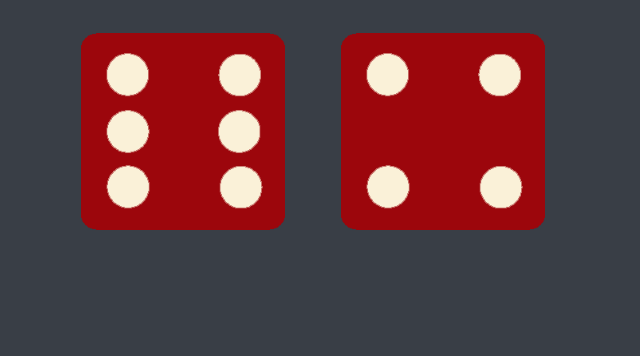
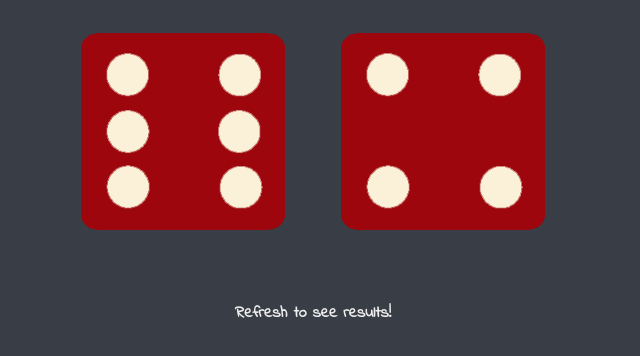
Before and after one commit to Terdanny1/Dice-Game, a plain HTML site: page index.html in a window 1280 px wide. Shown: the part 262-618 px from the top of the page, without its empty margins (327-967 px from the left). Drawn offline with Linux system fonts and the light colour scheme.

Commit message:
add a footer

```diff
--- a/index.html
+++ b/index.html
@@ -27,7 +27,7 @@
 
       <script src="index.js"></script>
 </body>
-<!-- <footer>
-    www 🎲 App Brewery 🎲 com
-  </footer> -->
+<footer>
+   <strong>Refresh to see results!</strong>
+  </footer>
 </html>
```
